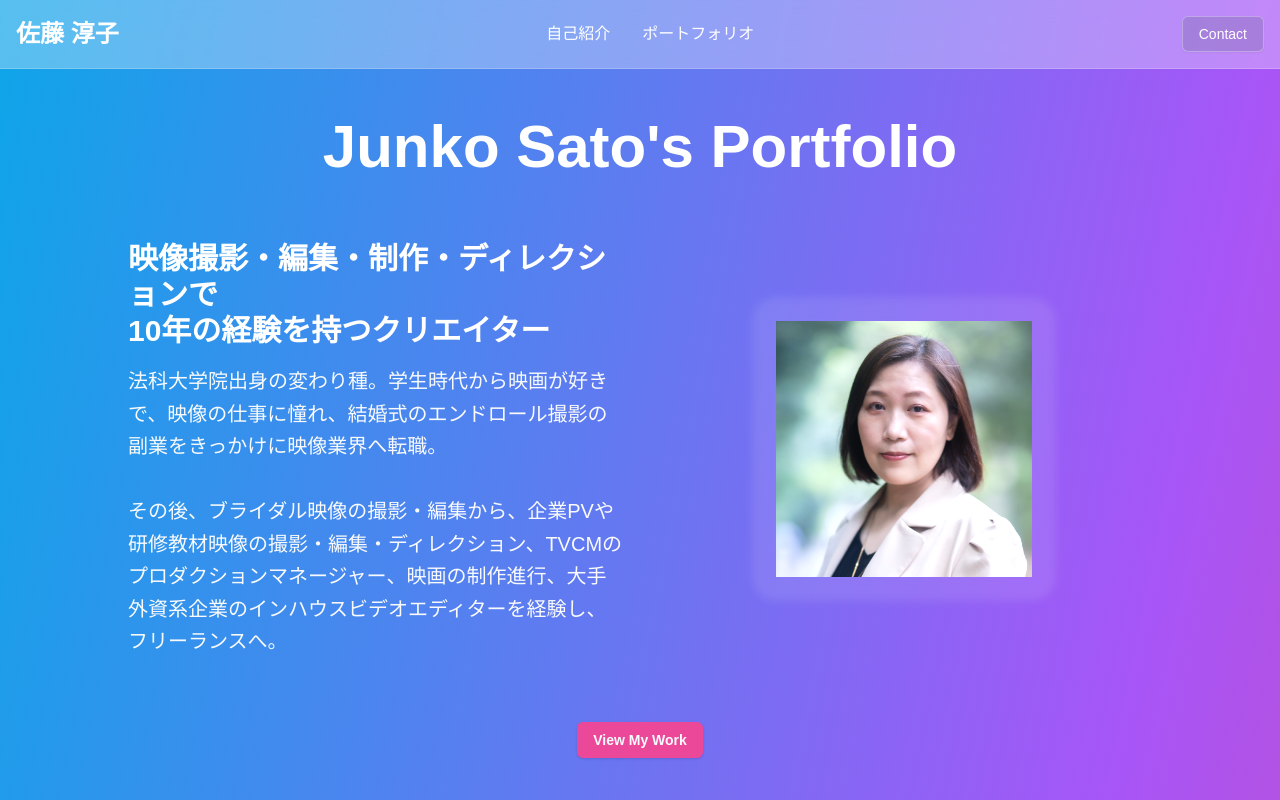
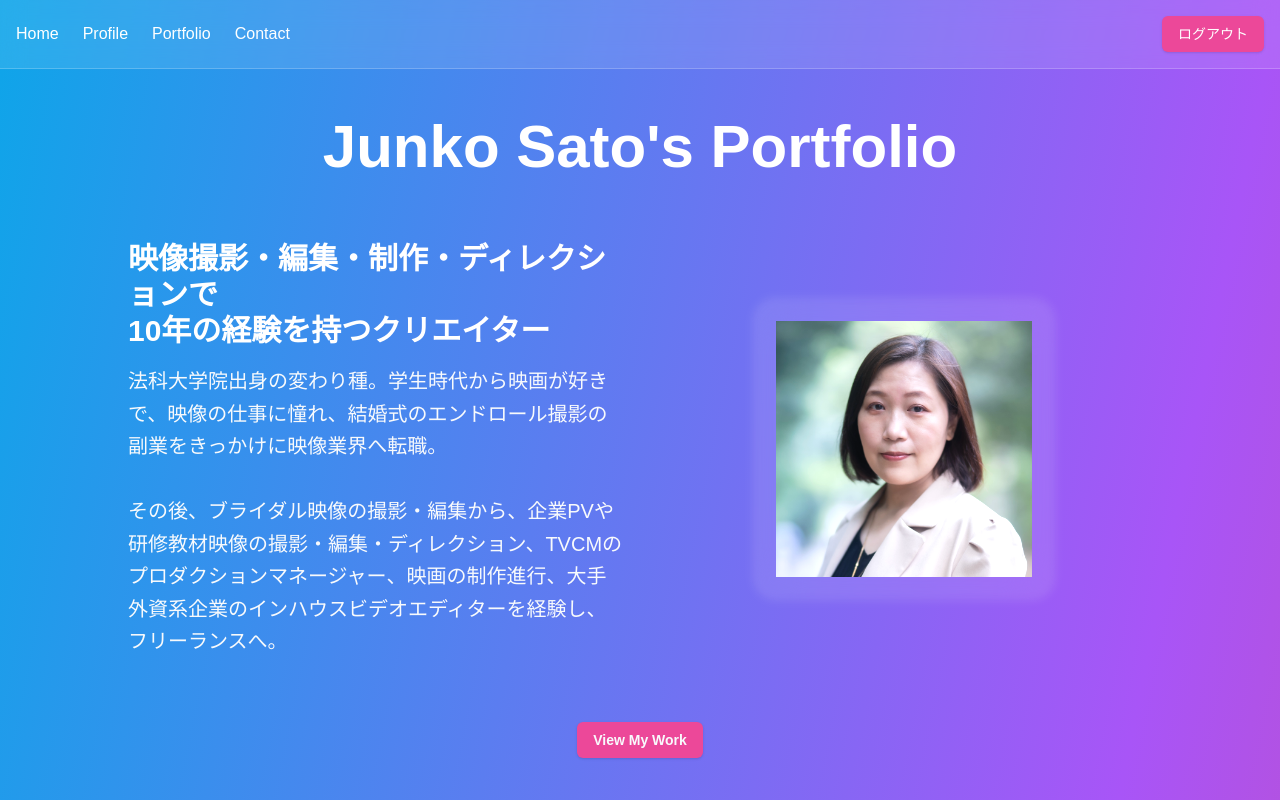
Before and after one commit to JuntaLaw/myportfolio, a Next.js app: page / in a window 1280 px wide. Shown: the top 800 px of the page. Built offline with nearby package versions, Linux system fonts and the light colour scheme; no server answers; sample sign-in values are in the browser's storage.

Commit message:
add logout

```diff
--- a/src/components/sections/Header.tsx
+++ b/src/components/sections/Header.tsx
@@ -1,26 +1,35 @@
-import Link from "next/link"
-import { Button } from "../ui/button"
+'use client'
+
+import { signOut } from "next-auth/react"
+import { Button } from "@/components/ui/button"
 
 export function Header() {
   return (
-    <header className="sticky top-0 z-50 backdrop-blur-md bg-white/30 border-b border-white/20">
-      <div className="container mx-auto px-4 py-4 flex items-center justify-between">
-        <Link href="/" className="text-2xl font-bold text-white">
-          佐藤 淳子
-        </Link>
-        <nav className="hidden md:flex space-x-8">
-          <Link href="#profile" className="text-white hover:text-pink-200 transition-colors">
-            自己紹介
-          </Link>
-          <Link href="#portfolio" className="text-white hover:text-pink-200 transition-colors">
-            ポートフォリオ
-          </Link>
+    <header className="sticky top-0 z-50 backdrop-blur-md bg-white/10 border-b border-white/20">
+      <div className="container mx-auto px-4 py-4 flex justify-between items-center">
+        <nav>
+          <ul className="flex space-x-6">
+            <li>
+              <a href="#hero" className="text-white hover:text-pink-300 transition-colors">Home</a>
+            </li>
+            <li>
+              <a href="#profile" className="text-white hover:text-pink-300 transition-colors">Profile</a>
+            </li>
+            <li>
+              <a href="#portfolio" className="text-white hover:text-pink-300 transition-colors">Portfolio</a>
+            </li>
+            <li>
+              <a href="#contact" className="text-white hover:text-pink-300 transition-colors">Contact</a>
+            </li>
+          </ul>
         </nav>
-        <Link href="#contact">
-          <Button variant="outline" className="bg-slate-600/20 text-white border-white/30 hover:bg-white/30">
-            Contact
-          </Button>
-        </Link>
+
+        <Button
+          onClick={() => signOut({ callbackUrl: '/login' })}
+          className="bg-pink-500 hover:bg-pink-600 text-white"
+        >
+          ログアウト
+        </Button>
       </div>
     </header>
   )
```
